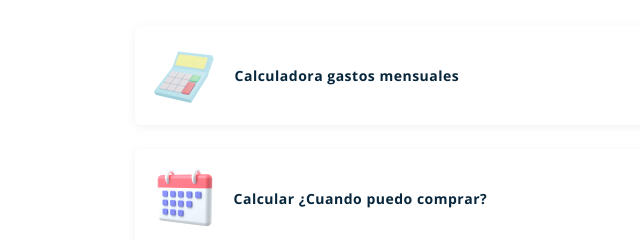
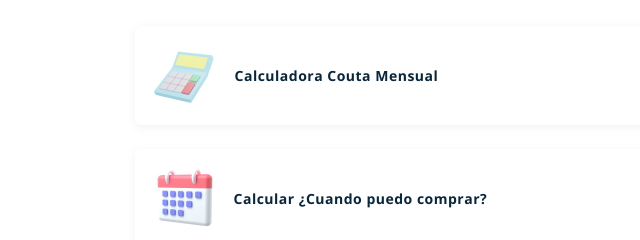
Before and after one commit to Nuestro-casa/website-libs, a website: page calculadorasMain/index.html in a window 1280 px wide. Shown: the top 240 px of the page, 241-881 px from the left. Drawn offline with nearby package versions, Linux system fonts and the light colour scheme.

Commit message:
little fix

```diff
--- a/calculadorasMain/index.html
+++ b/calculadorasMain/index.html
@@ -12,7 +12,7 @@
     <div class="calculadora-container">
       <a href="https://www.nuestro.casa/nuestro-calculadora" class="btn">
         <img src="./img/gastosMensuales.png" alt="" />
-        <p>Calculadora gastos mensuales</p>
+        <p>Calculadora Couta Mensual</p>
       </a>
       <a
         href="https://www.nuestro.casa/nuestro-calculadora-cuando-puedo-comprar"
```
Also changed, not shown: frontendCuandoPuedoComprar/index.html (+1 -1 lines).
